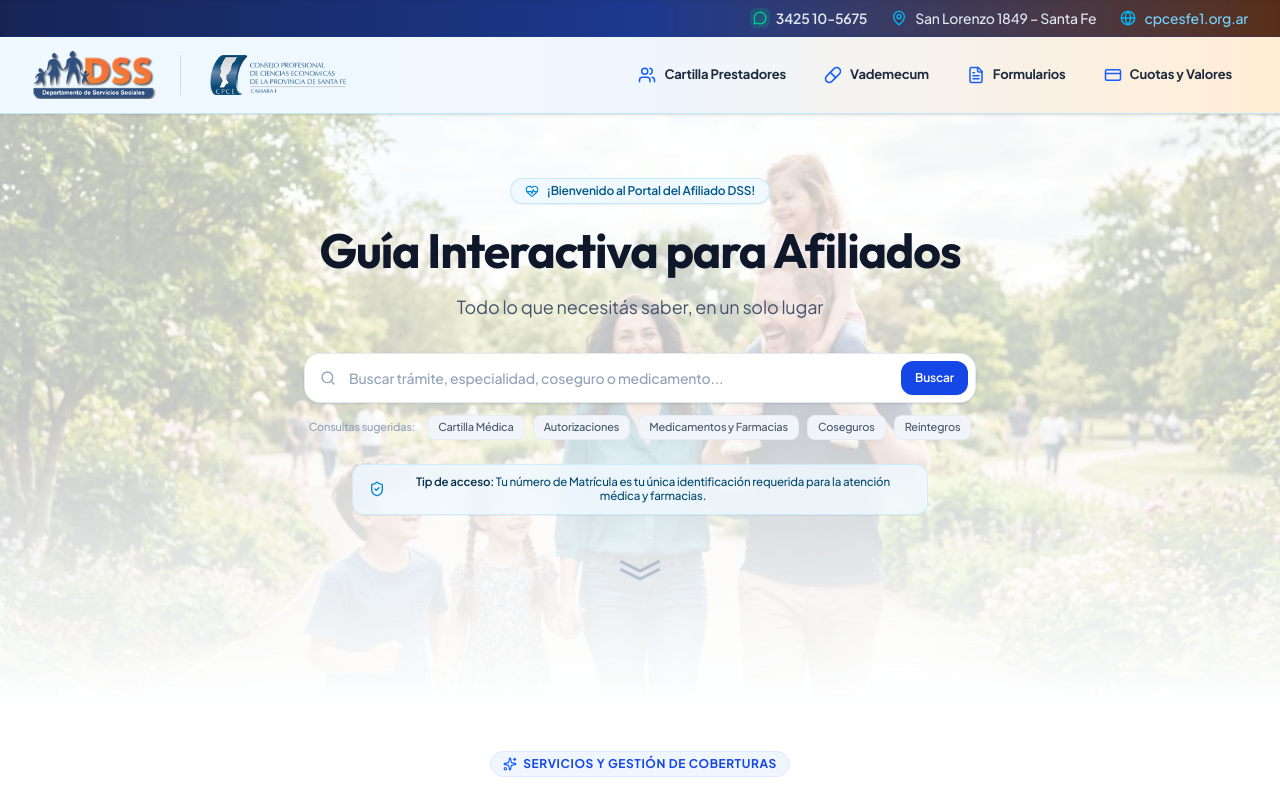
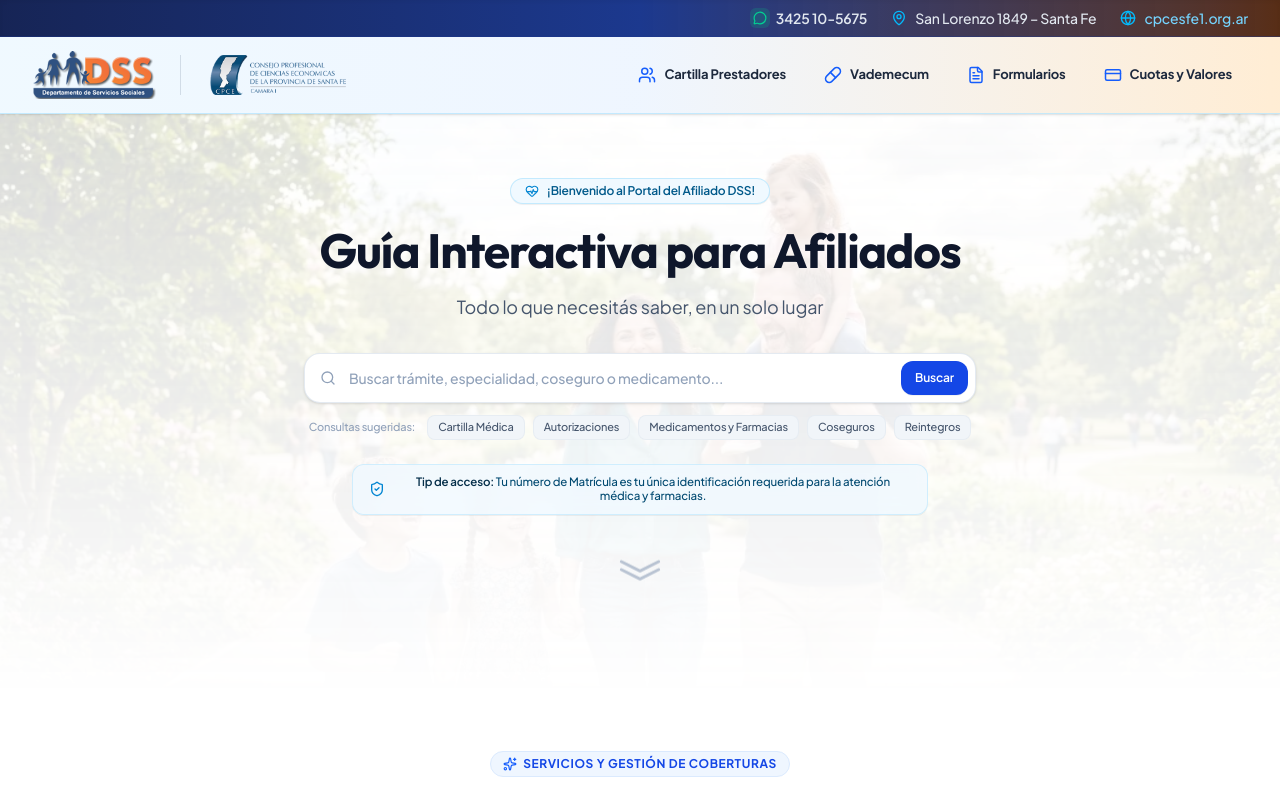
Before and after one commit to KarimServin/guia-interactiva-dss, a Next.js app: page / in a window 1280 px wide. Shown: the top 793 px of the page. Built offline with nearby package versions, Linux system fonts and the light colour scheme.

Commit message:
Reduce background image opacity in HeroSection

```diff
--- a/src/components/HeroSection.tsx
+++ b/src/components/HeroSection.tsx
@@ -34,16 +34,14 @@ export const HeroSection: React.FC<HeroSectionProps> = ({
     <div className="py-12 sm:py-16 px-4 sm:px-6 lg:px-8 relative z-10">
       {/* Subtle Background Image with Fade-Out Mask */}
       <div
-        className="absolute inset-0 z-0 opacity-[0.35] bg-cover bg-center bg-no-repeat pointer-events-none"
+        className="absolute inset-0 z-0 opacity-15 bg-cover bg-center bg-no-repeat pointer-events-none"
         style={{
           backgroundImage: "url('/hero-bg.webp')",
           backgroundPosition: "center 30%",
-          WebkitMaskImage: "linear-gradient(to bottom, rgba(0,0,0,1) 0%, rgba(0,0,0,0.85) 50%, rgba(0,0,0,0) 100%)",
-          maskImage: "linear-gradient(to bottom, rgba(0,0,0,1) 0%, rgba(0,0,0,0.85) 50%, rgba(0,0,0,0) 100%)"
+          WebkitMaskImage: "linear-gradient(to bottom, rgba(0,0,0,1) 0%, rgba(0,0,0,0.5) 50%, rgba(0,0,0,0) 100%)",
+          maskImage: "linear-gradient(to bottom, rgba(0,0,0,1) 0%, rgba(0,0,0,0.5) 50%, rgba(0,0,0,0) 100%)"
         }}
       ></div>
-      {/* Extra subtle base overlay to ensure text remains readable */}
-      <div className="absolute inset-0 z-0 bg-slate-50/25 pointer-events-none"></div>
 
       <div className="max-w-7xl mx-auto relative z-10">
         {/* Main Title & Subtitle */}
```
